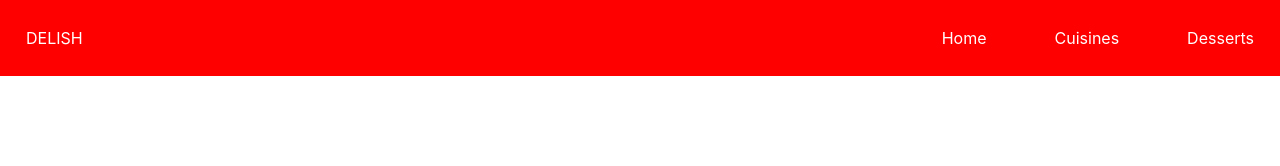
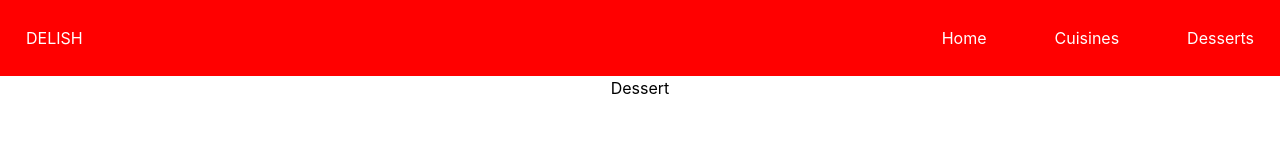
Before and after one commit to ellen3128/Delish-recipe-app, a React (Create React App) app: page /dessert in a window 1280 px wide. Shown: the top 166 px of the page. Built offline with nearby package versions, Linux system fonts and the light colour scheme.

Commit message:
updates cuisine and dessert jsx starter files and routes in Main.jsx

```diff
--- /dev/null
+++ b/src/pages/Cuisine.jsx
@@ -0,0 +1,9 @@
+import React from 'react'
+
+function Cuisine() {
+  return (
+    <div>Cuisine</div>
+  )
+}
+
+export default Cuisine
--- /dev/null
+++ b/src/pages/Dessert.jsx
@@ -0,0 +1,9 @@
+import React from 'react'
+
+function Dessert() {
+  return (
+    <div>Dessert</div>
+  )
+}
+
+export default Dessert
--- a/src/pages/Main.jsx
+++ b/src/pages/Main.jsx
@@ -1,12 +1,16 @@
 import React from "react";
 import { BrowserRouter as Router, Routes, Route } from "react-router-dom";
 import Home from "./Home";
+import Cuisine from "./Cuisine";
+import Dessert from "./Dessert";
 
 function pages() {
   return (
     <Router>
       <Routes>
         <Route path="/" element={<Home />} />
+        <Route path="/cuisine" element={<Cuisine />} />
+        <Route path="/dessert" element={<Dessert />} />
       </Routes>
     </Router>
   );
```
